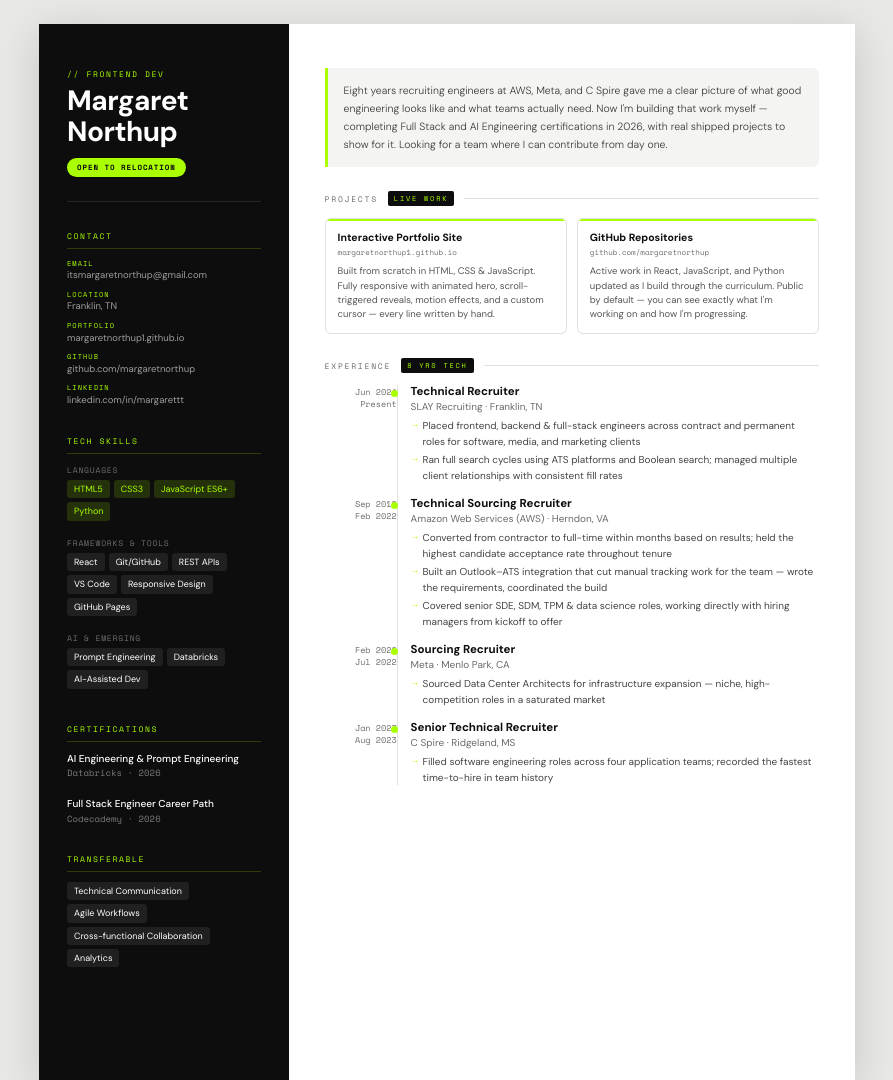
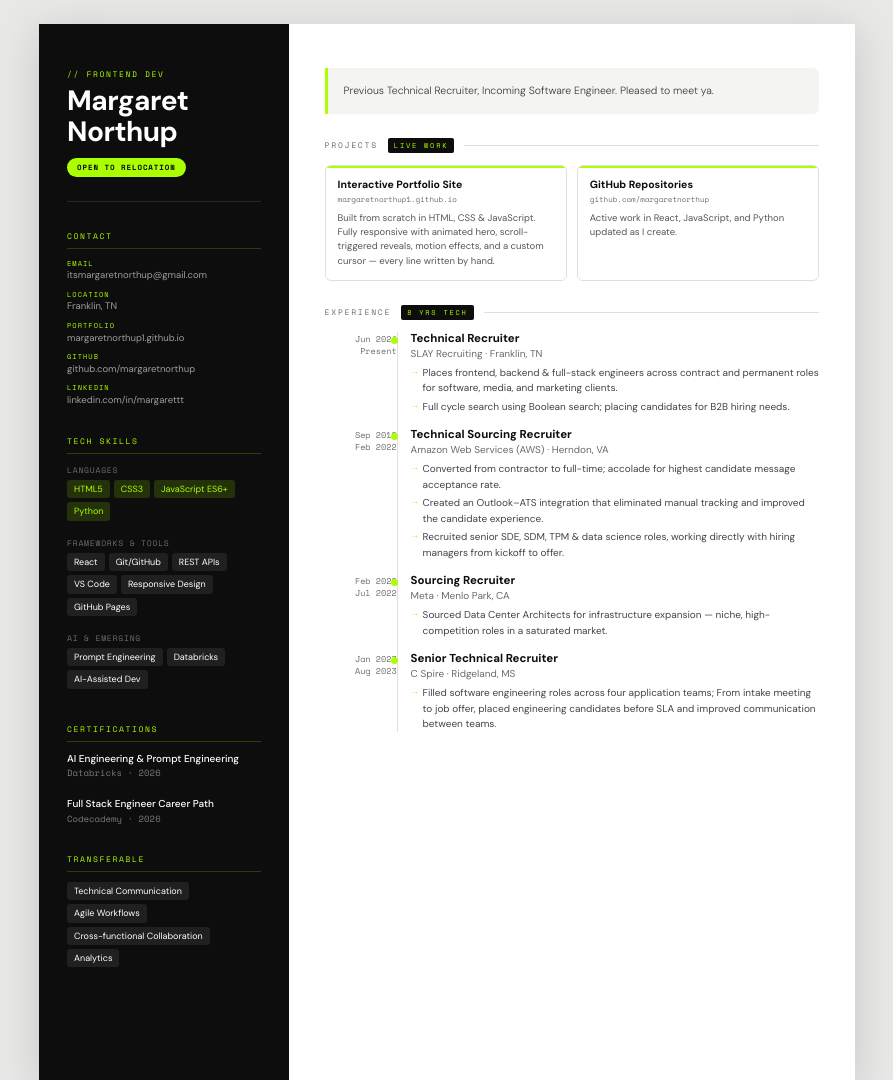
Before and after one commit to margaretnorthup/resume, a plain HTML site: page index.html in a window 1280 px wide. Shown: the top 1080 px of the page, without its empty margins (193-1086 px from the left). Drawn offline with nearby package versions, Linux system fonts and the light colour scheme.

Commit message:
Revise summary and job descriptions in index.html

```diff
--- a/index.html
+++ b/index.html
@@ -460,7 +460,7 @@
   <main class="main">
 
     <div class="summary-block">
-      <p>Eight years recruiting engineers at AWS, Meta, and C Spire gave me a clear picture of what good engineering looks like and what teams actually need. Now I'm building that work myself — completing Full Stack and AI Engineering certifications in 2026, with real shipped projects to show for it. Looking for a team where I can contribute from day one.</p>
+      <p>Previous Technical Recruiter, Incoming Software Engineer. Pleased to meet ya.</p>
     </div>
 
     <!-- PROJECTS -->
@@ -475,7 +475,7 @@
         <div class="project-card">
           <div class="project-title">GitHub Repositories</div>
           <span class="project-url">github.com/margaretnorthup</span>
-          <div class="project-desc">Active work in React, JavaScript, and Python updated as I build through the curriculum. Public by default — you can see exactly what I'm working on and how I'm progressing.</div>
+          <div class="project-desc">Active work in React, JavaScript, and Python updated as I create.</div>
         </div>
       </div>
     </section>
@@ -490,8 +490,8 @@
             <div class="job-title">Technical Recruiter</div>
             <div class="job-company">SLAY Recruiting · Franklin, TN</div>
             <ul class="job-bullets">
-              <li>Placed frontend, backend &amp; full-stack engineers across contract and permanent roles for software, media, and marketing clients</li>
-              <li>Ran full search cycles using ATS platforms and Boolean search; managed multiple client relationships with consistent fill rates</li>
+              <li>Places frontend, backend &amp; full-stack engineers across contract and permanent roles for software, media, and marketing clients.</li>
+              <li>Full cycle search using Boolean search; placing candidates for B2B hiring needs.</li>
             </ul>
           </div>
         </div>
@@ -502,9 +502,9 @@
             <div class="job-title">Technical Sourcing Recruiter</div>
             <div class="job-company">Amazon Web Services (AWS) · Herndon, VA</div>
             <ul class="job-bullets">
-              <li>Converted from contractor to full-time within months based on results; held the highest candidate acceptance rate throughout tenure</li>
-              <li>Built an Outlook–ATS integration that cut manual tracking work for the team — wrote the requirements, coordinated the build</li>
-              <li>Covered senior SDE, SDM, TPM &amp; data science roles, working directly with hiring managers from kickoff to offer</li>
+              <li>Converted from contractor to full-time; accolade for highest candidate message acceptance rate.</li>
+              <li>Created an Outlook–ATS integration that eliminated manual tracking and improved the candidate experience.</li>
+              <li>Recruited senior SDE, SDM, TPM &amp; data science roles, working directly with hiring managers from kickoff to offer.</li>
             </ul>
           </div>
         </div>
@@ -515,7 +515,7 @@
             <div class="job-title">Sourcing Recruiter</div>
             <div class="job-company">Meta · Menlo Park, CA</div>
             <ul class="job-bullets">
-              <li>Sourced Data Center Architects for infrastructure expansion — niche, high-competition roles in a saturated market</li>
+              <li>Sourced Data Center Architects for infrastructure expansion — niche, high-competition roles in a saturated market.</li>
             </ul>
           </div>
         </div>
@@ -526,7 +526,7 @@
             <div class="job-title">Senior Technical Recruiter</div>
             <div class="job-company">C Spire · Ridgeland, MS</div>
             <ul class="job-bullets">
-              <li>Filled software engineering roles across four application teams; recorded the fastest time-to-hire in team history</li>
+              <li>Filled software engineering roles across four application teams; From intake meeting to job offer, placed engineering candidates before SLA and improved communication between teams.</li>
             </ul>
           </div>
         </div>
```
